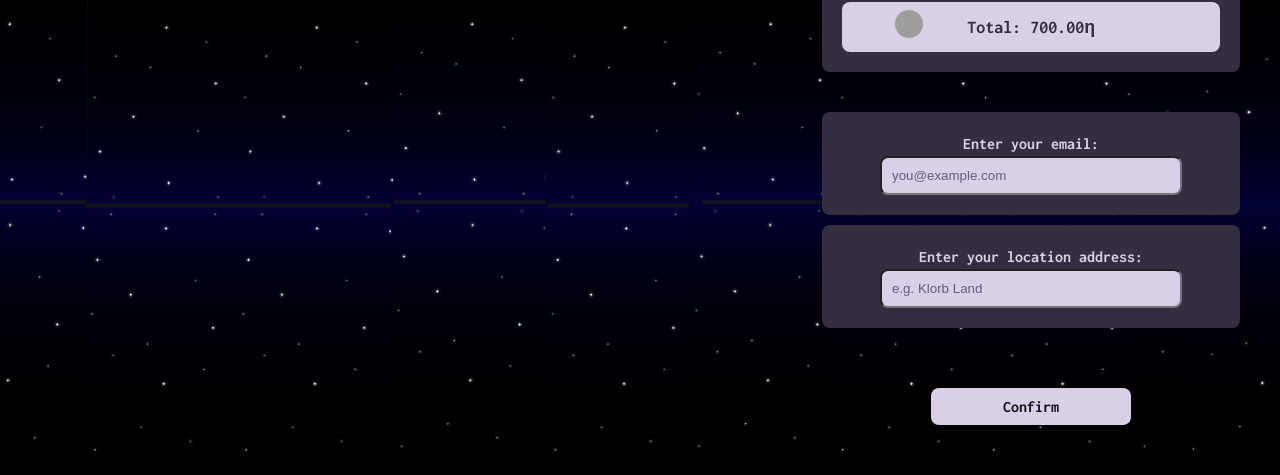
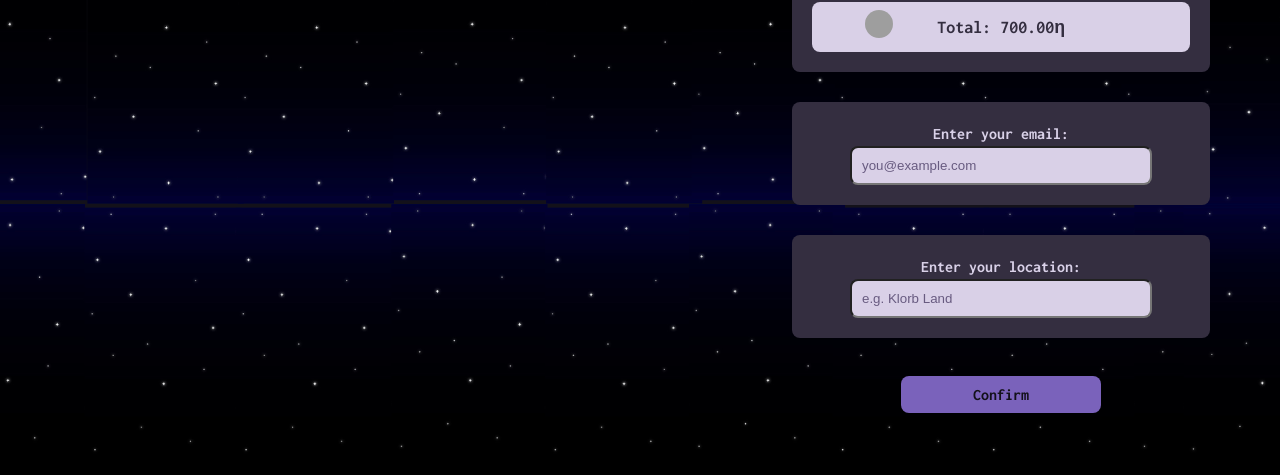
Before and after one commit to unpro-grammer/wdcc-hackathon, a React (Vite) app: page /cart in a window 1280 px wide. Shown: the part 596-1071 px from the top of the page. Built offline with nearby package versions, Linux system fonts and the light colour scheme; grey boxes are pictures that could not be loaded.

Commit message:
added location page

```diff
--- a/src/pages/cart.jsx
+++ b/src/pages/cart.jsx
@@ -45,9 +45,8 @@ function CartPage() {
   return (
     <div className="simple-page">
       <h1>Checkout</h1>
-
+      <h2>Food Items</h2>
       <div className="food-items-container">
-        <h2>Food Items</h2>
         <div className='vertical-container'>
           <ul className="food-items">
             {cartItems.map((item, index) => (
@@ -71,13 +70,14 @@ function CartPage() {
                 <div className='totals-container'>
                   <li>Total: {totals.total}η</li>
                 </div>
-              </ul></div>
+              </ul>
+            </div>
             <div className='email-input'>
               <label htmlFor="email">Enter your email:</label>
               <div><input type="email" id="email" name="email" placeholder="you@example.com" /></div>
             </div>
             <div className='email-input'>
-              <label htmlFor="email">Enter your location address:</label>
+              <label htmlFor="email">Enter your location:</label>
               <div><input type="email" id="email" name="email" placeholder="e.g. Klorb Land" /></div>
             </div>
             <div className='confirm-button'>
--- a/src/styles/cart.css
+++ b/src/styles/cart.css
@@ -47,7 +47,7 @@ body {
 
 .food-items-container {
   margin-top: 20px;
-  margin-right: 20px;
+  margin-left: 50px
 }
 
 .food-items {
@@ -136,7 +136,7 @@ ul li::before {
 
 .food-item button {
   padding: 5px 10px;
-  background-color: #d9d0e7;
+  background-color: #7A62BB;
   border: none;
   border-radius: 5px;
   cursor: pointer;
@@ -144,7 +144,7 @@ ul li::before {
 
 
 .food-item button:hover {
-  background-color: #b9a3da;
+  background-color: #FBCF68;
 }
 
 
@@ -155,6 +155,8 @@ ul li::before {
   margin: 10px 0;
   border-radius: 8px;
   background-color: #342e40;
+  margin-bottom: 30px;
+
 }
 
 .email-input input {
@@ -178,9 +180,9 @@ ul li::before {
 .confirmation-button {
   padding: 10px;
   width: 200px;
-  margin-top: 50px;
+  margin-top: 8px;
   color: #13111a;
-  background-color: #d9d0e7;
+  background-color: #7A62BB;
   border: none;
   border-radius: 8px;
   cursor: pointer;
@@ -227,6 +229,10 @@ ul li::before {
   padding-top: 30px;
 }
 
+.price-info {
+  margin-right: 50px;
+}
+
 .price-actual-info {
   display: flex;
   flex-direction: column;
@@ -236,7 +242,7 @@ ul li::before {
   background-color: #342e40;
   padding: 20px;
   box-sizing: border-box;
-  margin-bottom: 40px;
+  margin-bottom: 30px;
 }
 
 .price-actual-info h3 {
@@ -246,5 +252,5 @@ ul li::before {
 }
 
 .confirmation-button:hover {
-  background-color: #b9a3da;
+  background-color: #FBCF68;
 }
```
